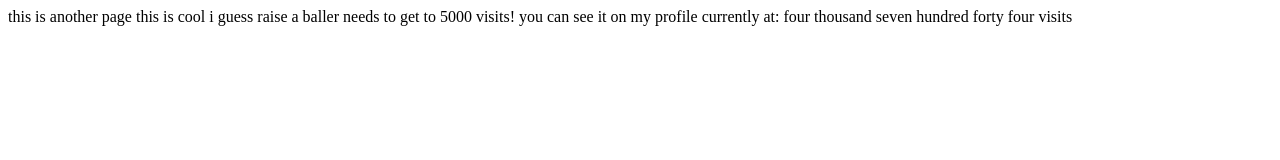
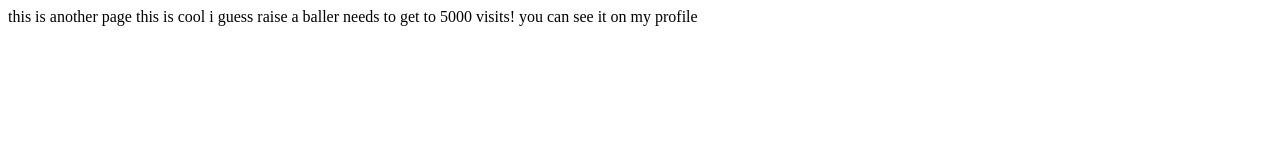
Before and after one commit to TrainerJaden2/UltimateBuildHTTPTesting.github.io, a plain HTML site: page myPage.html in a window 1280 px wide. Drawn offline with Linux system fonts and the light colour scheme.

Commit message:
Add files via upload

```diff
--- a/myPage.html
+++ b/myPage.html
@@ -6,6 +6,5 @@ this is cool i guess
 
 raise a baller needs to get to 5000 visits!
 you can see it on my profile
-currently at: four thousand seven hundred forty four visits
 </body>
 </html>
```
